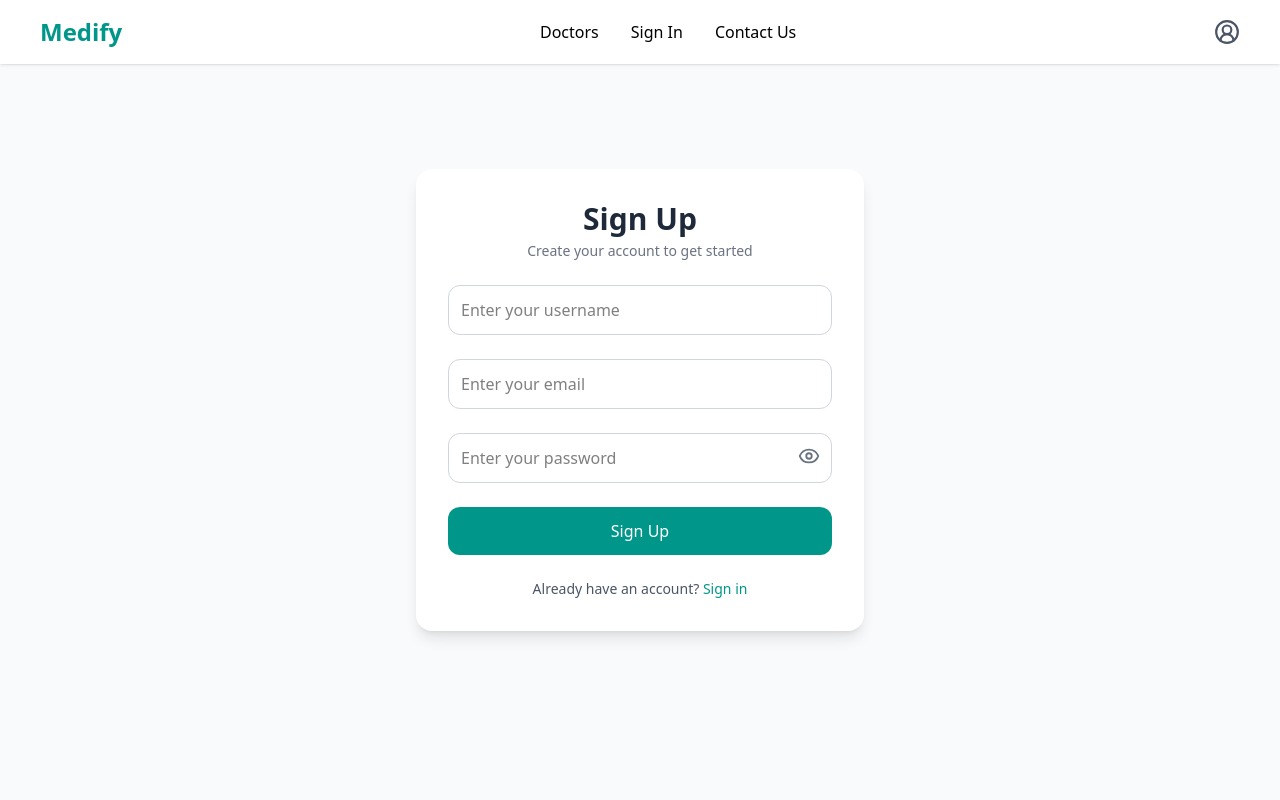
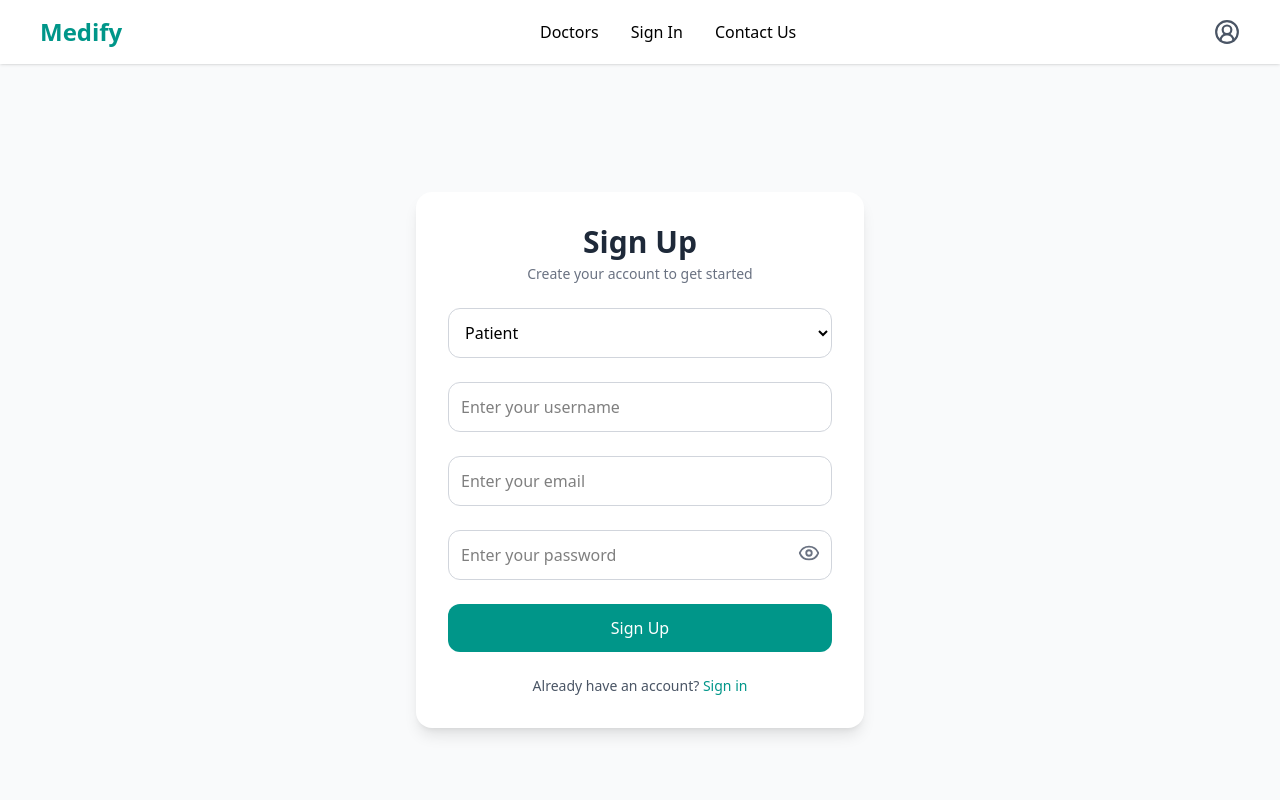
Before and after one commit to uzai-rriaz1/Oppointment-App, a React (Vite) app in the folder Frontend/: page /signup in a window 1280 px wide. Shown: the top 800 px of the page. Built offline with nearby package versions, Linux system fonts and the light colour scheme.

Commit message:
signup page changes and better error handling

```diff
--- a/Frontend/src/pages/Signup.jsx
+++ b/Frontend/src/pages/Signup.jsx
@@ -8,28 +8,48 @@ const Signup = () => {
   const navigate = useNavigate();
   const [showpass, setShowpass] = useState(false);
   const [eyeopen, setEyeopen] = useState(false);
+  const [role, setRole] = useState("patient");
 
   const {
     register,
     handleSubmit,
+    setError,
     formState: { errors },
   } = useForm();
 
   const onSubmit = async (data) => {
     try {
-      const response = await routeApi.post("/users/createuser", data);
+      const payload = {
+        name: data.username,
+        email: data.email,
+        password: data.password,
+        role: role,
+        ...(role === "doctor" && {
+          specialization: data.specialization.trim(),
+        }),
+      };
+
+      const response = await routeApi.post("/users/createuser", payload, {
+        withCredentials: true,
+      });
+
       if (response) {
-        console.log("Data sended succsfully ", response);
+        console.log("Data sent successfully", response);
+        navigate("/signin");
       }
     } catch (error) {
-      throw new Error("Data didnt sended", error);
+      console.log("FULL ERROR:", error.response);
+      setError("root", {
+        type: "server",
+        message: error.response?.data?.message || "Something went wrong",
+      });
     }
   };
 
   return (
     <form
       onSubmit={handleSubmit(onSubmit)}
-      className="min-h-screen flex items-center justify-center bg-gray-50 px-4"
+      className="min-h-screen flex items-center justify-center bg-gray-50 px-4 my-15"
     >
       <div className="w-full max-w-md bg-white rounded-2xl shadow-lg p-6 sm:p-8 space-y-6">
         <div className="text-center">
@@ -38,10 +58,24 @@ const Signup = () => {
             Create your account to get started
           </p>
         </div>
+        {errors.root && (
+          <p className="text-red-500 text-sm text-center mt-1">
+            {errors.root.message}
+          </p>
+        )}
+        <div>
+          <select
+            className="w-full p-3 rounded-xl border border-gray-300 focus:outline-none focus:ring-2 focus:ring-teal-500"
+            value={role}
+            onChange={(e) => setRole(e.target.value)}
+          >
+            <option value="patient">Patient</option>
+            <option value="doctor">Doctor</option>
+          </select>
+        </div>
 
         <div>
           <input
-            id="username"
             type="text"
             placeholder="Enter your username"
             className="w-full p-3 rounded-xl border border-gray-300 focus:outline-none focus:ring-2 focus:ring-teal-500"
@@ -58,7 +92,6 @@ const Signup = () => {
 
         <div>
           <input
-            id="email"
             type="email"
             placeholder="Enter your email"
             className="w-full p-3 rounded-xl border border-gray-300 focus:outline-none focus:ring-2 focus:ring-teal-500"
@@ -75,9 +108,26 @@ const Signup = () => {
           )}
         </div>
 
+        {role === "doctor" && (
+          <div>
+            <input
+              type="text"
+              placeholder="Enter your specialization"
+              className="w-full p-3 rounded-xl border border-gray-300 focus:outline-none focus:ring-2 focus:ring-teal-500"
+              {...register("specialization", {
+                required: "Enter specialization",
+              })}
+            />
+            {errors.specialization && (
+              <p className="text-red-500 text-sm mt-1">
+                {errors.specialization.message}
+              </p>
+            )}
+          </div>
+        )}
+
         <div className="relative">
           <input
-            id="password"
             type={showpass ? "text" : "password"}
             placeholder="Enter your password"
             className="w-full p-3 rounded-xl border border-gray-300 focus:outline-none focus:ring-2 focus:ring-teal-500"
@@ -86,7 +136,7 @@ const Signup = () => {
               pattern: {
                 value: /^(?=.*[A-Za-z])(?=.*\d)[A-Za-z\d]{8,}$/,
                 message:
-                  "Enter at least 1 letter, 1 number and min 8 characters",
+                  "Enter at least 1 letter, 1 number, No special Characters and min 8 characters",
               },
             })}
           />
```
